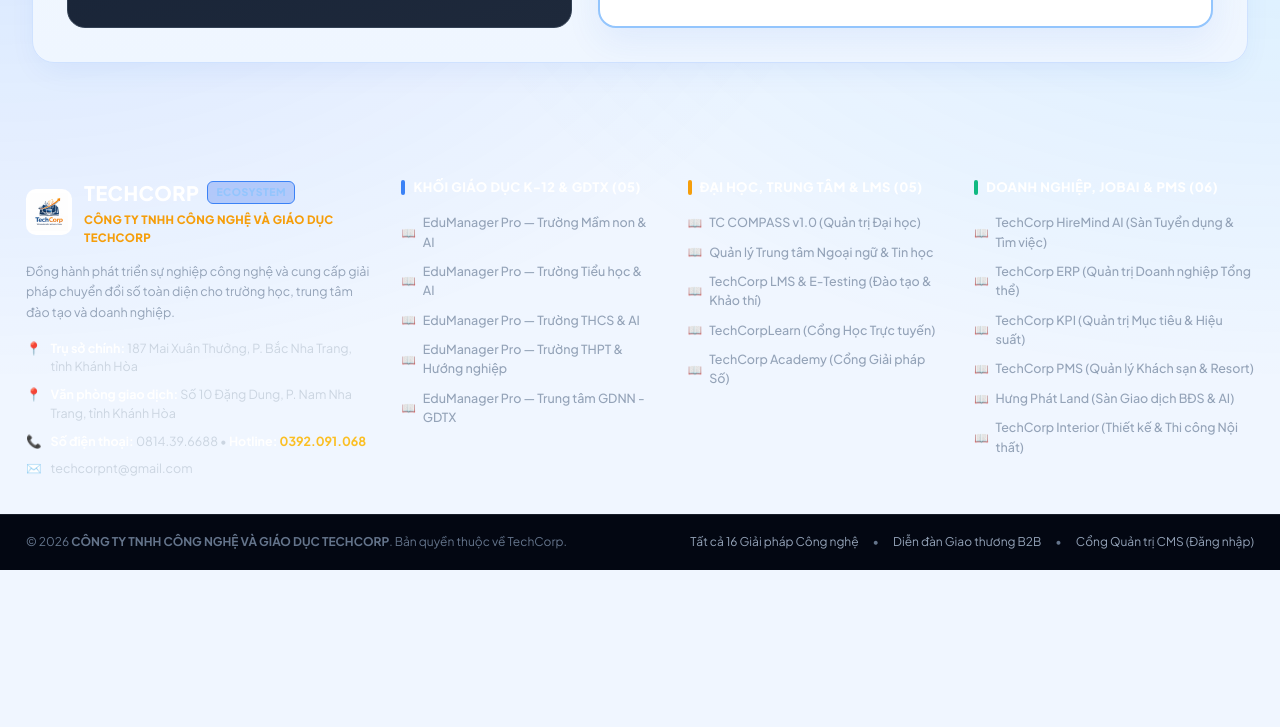
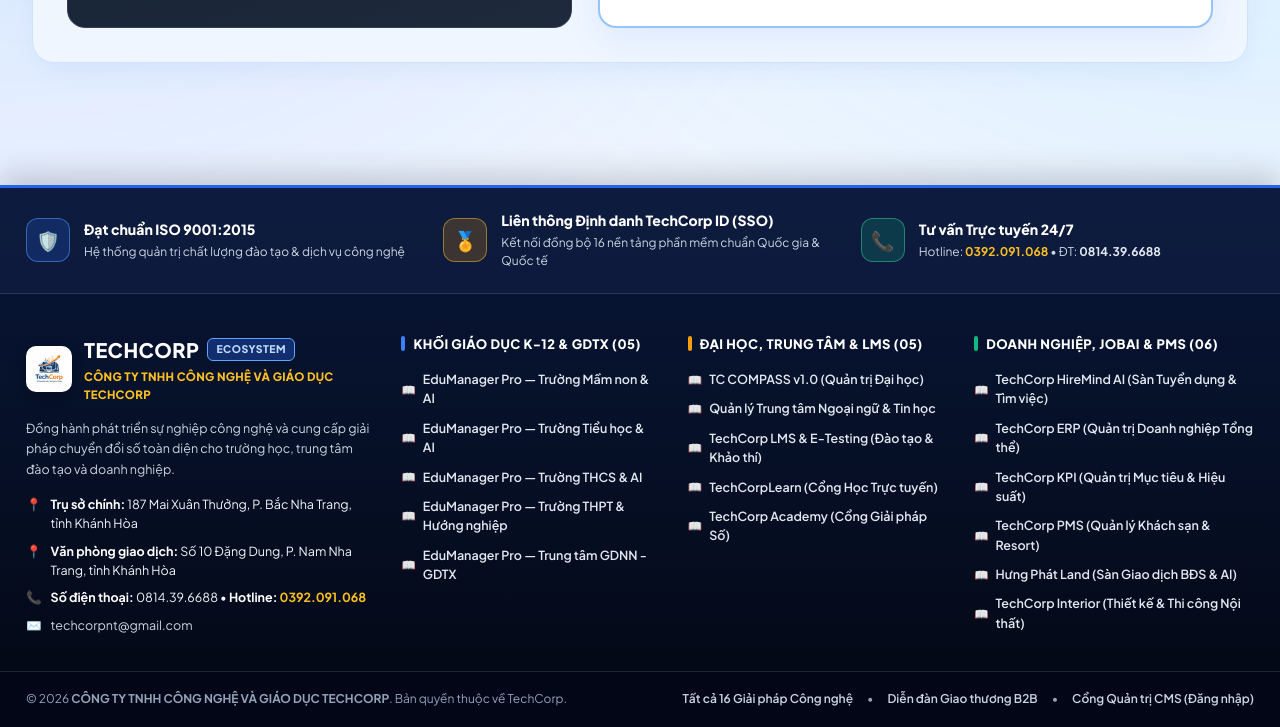
Before and after one commit to techcorpboss/hesinhthai, a website: page product.html in a window 1280 px wide. Shown: the part 3359-4086 px from the top of the page. Before the commit the page ends 3929 px from the top, so only its background shows below. Drawn offline with Linux system fonts and the light colour scheme.

Commit message:
fix(ui): fix product detail footer dark navy background and high contrast text

```diff
--- a/product.html
+++ b/product.html
@@ -6,10 +6,34 @@
   <title>Chi tiết Sản phẩm & Đăng ký Demo | Hệ sinh thái Số TechCorp</title>
   <link rel="preconnect" href="https://fonts.googleapis.com" />
   <link rel="preconnect" href="https://fonts.gstatic.com" crossorigin />
-  <link rel="icon" type="image/png" href="logo.png?v=14" />
-  <link rel="stylesheet" href="styles.css?v=14" />
+  <link rel="icon" type="image/png" href="logo.png?v=15" />
+  <link rel="stylesheet" href="styles.css?v=15" />
   <style>
     /* ==================== MODERN MULTI-DEVICE CONTAINER & LAYOUT (v6.5 UI/UX) ==================== */
+    .tc-corp-footer,
+    .tc-corporate-footer {
+      background: linear-gradient(180deg, #081738 0%, #050d21 65%, #030712 100%) !important;
+      color: #e2e8f0 !important;
+      border-top: 3px solid #2563eb !important;
+      margin-top: 48px;
+    }
+    .tc-corp-footer .tc-footer-desc,
+    .tc-corporate-footer .tc-footer-desc {
+      color: #cbd5e1 !important;
+    }
+    .tc-corp-footer .tc-footer-contact-list li,
+    .tc-corporate-footer .tc-footer-contact-list li {
+      color: #f1f5f9 !important;
+    }
+    .tc-corp-footer .tc-footer-links a,
+    .tc-corporate-footer .tc-footer-links a {
+      color: #e2e8f0 !important;
+      font-weight: 600;
+    }
+    .tc-corp-footer .tc-footer-links a:hover,
+    .tc-corporate-footer .tc-footer-links a:hover {
+      color: #38bdf8 !important;
+    }
     .container,
     .prod-page-container {
       width: 100%;
@@ -888,12 +912,40 @@
   </main>
 
   <!-- CORPORATE FOOTER ĐỒNG BỘ VỚI INDEX.HTML -->
-  <footer class="tc-corporate-footer">
+  <footer class="tc-corp-footer tc-corporate-footer">
+    <div class="tc-footer-trust-wrap">
+      <div class="tc-footer-trust-bar">
+        <div class="tc-trust-item">
+          <div class="tc-trust-icon blue">🛡️</div>
+          <div class="tc-trust-text">
+            <h4>Đạt chuẩn ISO 9001:2015</h4>
+            <p>Hệ thống quản trị chất lượng đào tạo &amp; dịch vụ công nghệ</p>
+          </div>
+        </div>
+
+        <div class="tc-trust-item">
+          <div class="tc-trust-icon amber">🏅</div>
+          <div class="tc-trust-text">
+            <h4>Liên thông Định danh TechCorp ID (SSO)</h4>
+            <p>Kết nối đồng bộ 16 nền tảng phần mềm chuẩn Quốc gia &amp; Quốc tế</p>
+          </div>
+        </div>
+
+        <div class="tc-trust-item">
+          <div class="tc-trust-icon emerald">📞</div>
+          <div class="tc-trust-text">
+            <h4>Tư vấn Trực tuyến 24/7</h4>
+            <p>Hotline: <strong style="color:#fbbf24;">0392.091.068</strong> • ĐT: <strong style="color:#e2e8f0;">0814.39.6688</strong></p>
+          </div>
+        </div>
+      </div>
+    </div>
+
     <div class="tc-footer-main">
       <div>
         <div class="tc-footer-brand-top">
           <div class="tc-footer-logo">
-            <img src="logo.png?v=13" alt="TechCorp Logo" style="width:100%;height:100%;object-fit:contain;" />
+            <img src="logo.png?v=15" alt="TechCorp Logo" style="width:100%;height:100%;object-fit:contain;" />
           </div>
           <div>
             <div class="tc-footer-brand-name">
--- a/styles.css
+++ b/styles.css
@@ -1567,17 +1567,19 @@
 }
 
 /* ==================== v6.2 TECHCORP CORPORATE FOOTER (16 LIVE PRODUCTS) ==================== */
-.tc-corp-footer {
-  background: #050b1a;
-  color: #cbd5e1;
-  border-top: 2px solid #1e3a8a;
+.tc-corp-footer,
+.tc-corporate-footer {
+  background: linear-gradient(180deg, #081738 0%, #050d21 65%, #030712 100%);
+  color: #e2e8f0;
+  border-top: 3px solid #2563eb;
   margin-top: 48px;
   font-size: 13px;
+  box-shadow: 0 -10px 30px rgba(3, 7, 18, 0.18);
 }
 
 .tc-footer-trust-wrap {
-  border-bottom: 1px solid rgba(148, 163, 184, 0.14);
-  background: rgba(15, 23, 42, 0.55);
+  border-bottom: 1px solid rgba(148, 163, 184, 0.22);
+  background: rgba(15, 29, 64, 0.75);
 }
 
 .tc-footer-trust-bar {
@@ -1611,24 +1613,24 @@
   justify-content: center;
   font-size: 19px;
   flex-shrink: 0;
-  border: 1px solid rgba(148, 163, 184, 0.25);
+  border: 1px solid rgba(148, 163, 184, 0.3);
 }
 
 .tc-trust-icon.blue {
-  background: rgba(37, 99, 235, 0.16);
-  border-color: rgba(59, 130, 246, 0.4);
+  background: rgba(37, 99, 235, 0.22);
+  border-color: rgba(96, 165, 250, 0.5);
   color: #60a5fa;
 }
 
 .tc-trust-icon.amber {
-  background: rgba(245, 158, 11, 0.15);
-  border-color: rgba(245, 158, 11, 0.4);
+  background: rgba(245, 158, 11, 0.2);
+  border-color: rgba(251, 191, 36, 0.5);
   color: #fbbf24;
 }
 
 .tc-trust-icon.emerald {
-  background: rgba(16, 185, 129, 0.15);
-  border-color: rgba(16, 185, 129, 0.4);
+  background: rgba(16, 185, 129, 0.2);
+  border-color: rgba(52, 211, 153, 0.5);
   color: #34d399;
 }
 
@@ -1640,7 +1642,7 @@
 }
 
 .tc-trust-text p {
-  color: #94a3b8;
+  color: #cbd5e1;
   font-size: 12px;
 }
 
@@ -1682,6 +1684,7 @@
   align-items: center;
   justify-content: center;
   flex-shrink: 0;
+  box-shadow: 0 4px 12px rgba(0, 0, 0, 0.25);
 }
 
 .tc-footer-brand-name {
@@ -1695,9 +1698,9 @@
 }
 
 .tc-footer-academy-pill {
-  background: rgba(37, 99, 235, 0.28);
-  border: 1px solid #3b82f6;
-  color: #93c5fd;
+  background: rgba(37, 99, 235, 0.35);
+  border: 1px solid #60a5fa;
+  color: #bfdbfe;
   font-size: 10.5px;
   font-weight: 800;
   padding: 2px 8px;
@@ -1708,13 +1711,13 @@
 .tc-footer-company-sub {
   font-size: 11.5px;
   font-weight: 800;
-  color: #f59e0b;
+  color: #fbbf24;
   letter-spacing: 0.3px;
   margin-top: 3px;
 }
 
 .tc-footer-desc {
-  color: #94a3b8;
+  color: #cbd5e1;
   font-size: 12.5px;
   line-height: 1.65;
   margin-bottom: 16px;
@@ -1732,7 +1735,7 @@
   align-items: flex-start;
   gap: 9px;
   font-size: 12.5px;
-  color: #cbd5e1;
+  color: #e2e8f0;
   line-height: 1.5;
 }
 
@@ -1779,10 +1782,10 @@
 }
 
 .tc-footer-links a {
-  color: #94a3b8;
+  color: #cbd5e1;
   text-decoration: none;
   font-size: 12.5px;
-  font-weight: 500;
+  font-weight: 600;
   display: flex;
   align-items: center;
   gap: 7px;
@@ -1790,7 +1793,7 @@
 }
 
 .tc-footer-links a:hover {
-  color: #60a5fa;
+  color: #38bdf8;
   transform: translateX(3px);
 }
 
@@ -1801,8 +1804,8 @@
 }
 
 .tc-footer-bottom-wrap {
-  border-top: 1px solid rgba(148, 163, 184, 0.14);
-  background: #030712;
+  border-top: 1px solid rgba(148, 163, 184, 0.2);
+  background: #020617;
 }
 
 .tc-footer-bottom {
@@ -1815,7 +1818,7 @@
   flex-wrap: wrap;
   gap: 12px;
   font-size: 12px;
-  color: #64748b;
+  color: #94a3b8;
 }
 
 .tc-footer-bottom-links {
@@ -1826,8 +1829,9 @@
 }
 
 .tc-footer-bottom-links a {
-  color: #94a3b8;
+  color: #cbd5e1;
   text-decoration: none;
+  font-weight: 600;
   transition: color 0.18s;
 }
 
```
Also changed, not shown: index.html (+2 -2 lines).
